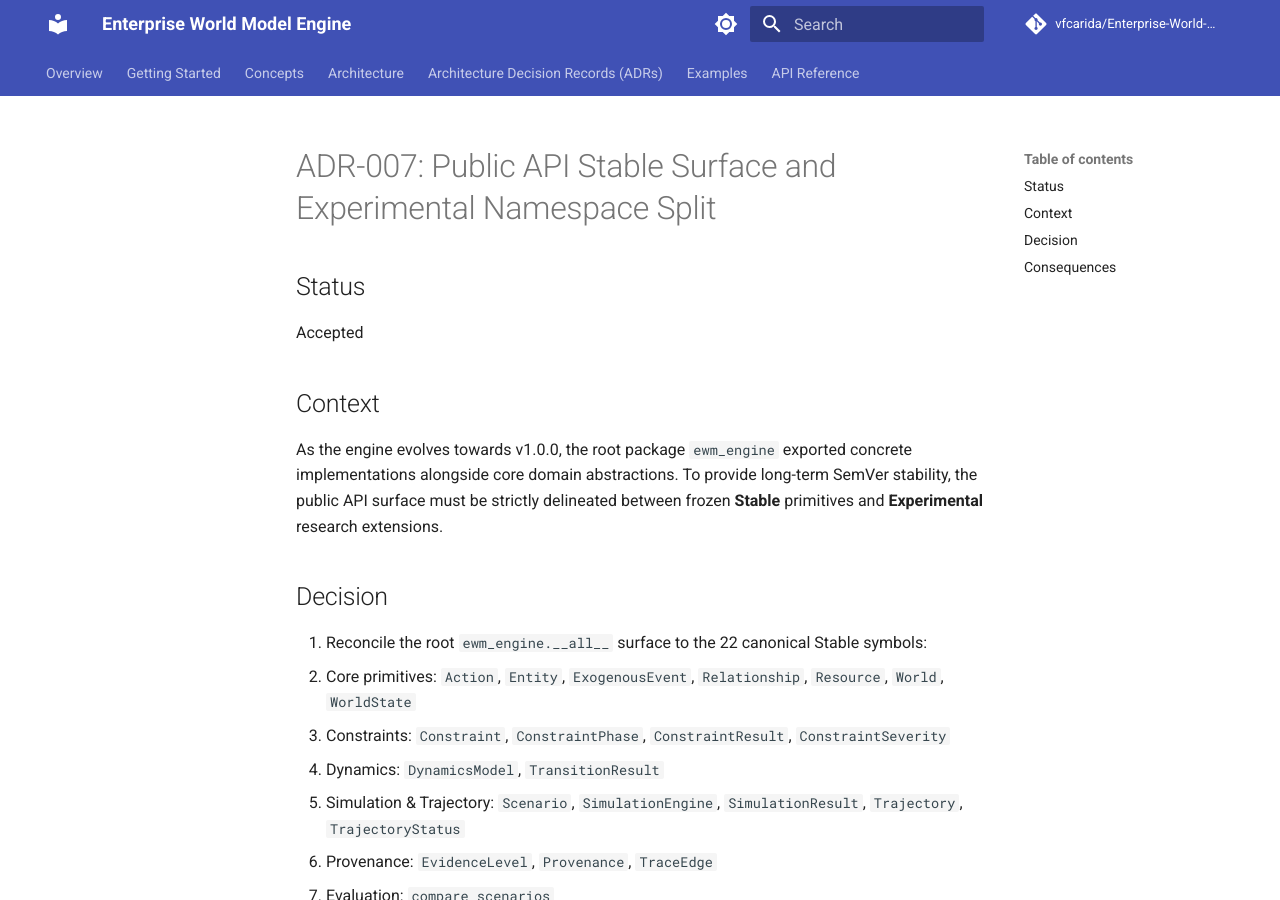
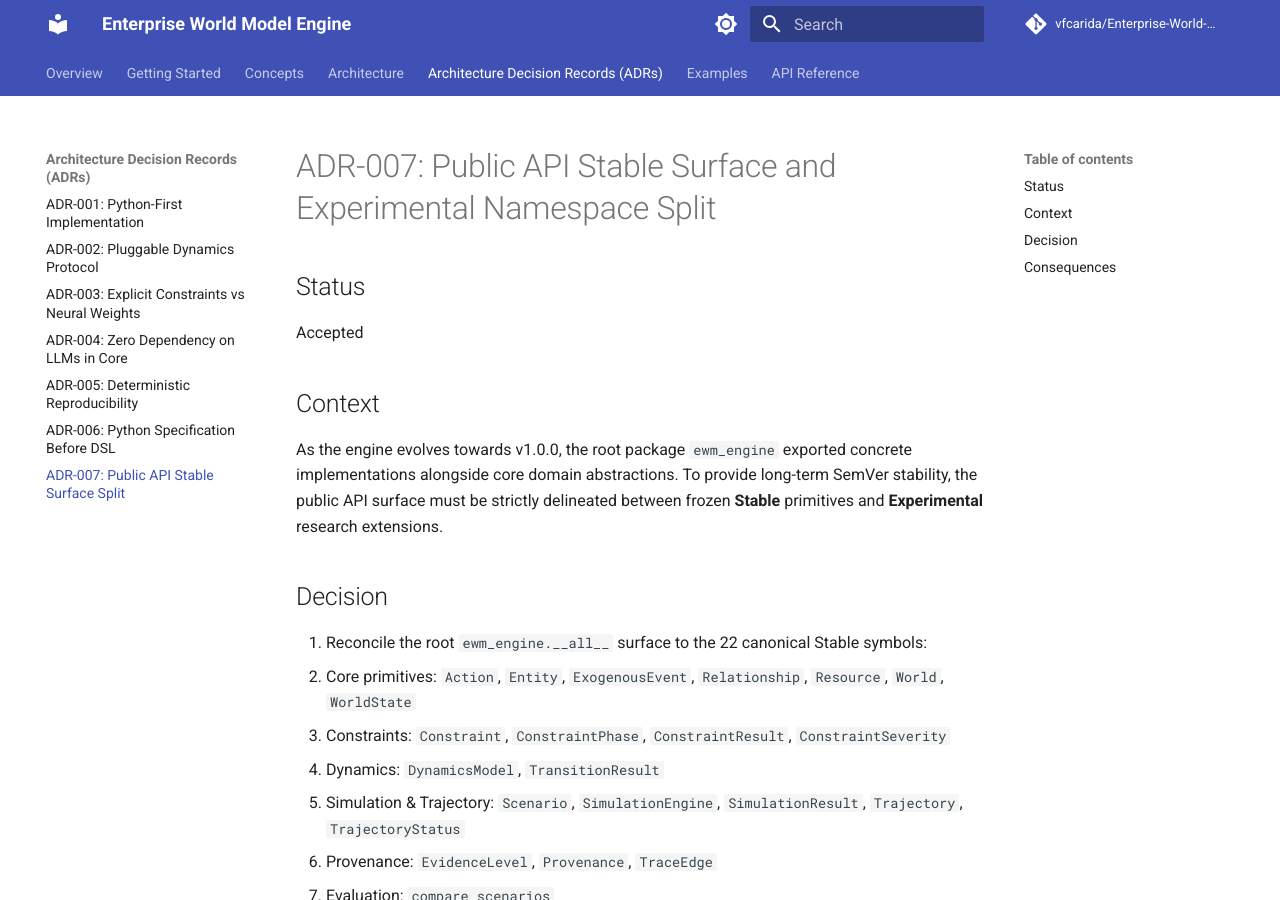
Before and after one commit to vfcarida/Enterprise-World-Model-Engine, an MkDocs documentation site: the page built from docs/adr/ADR-007-public-api-stable-surface.md, in a window 1280 px wide and 900 px high. Built offline with MkDocs 1.6.1 and Material for MkDocs 9.7.7, drawn with Linux system fonts in a browser that asks for light colours; comment, search, counter and statistics services are not loaded.

Commit message:
docs: index ADR-007 and v1 specification contract in navigation

```diff
--- a/mkdocs.yml
+++ b/mkdocs.yml
@@ -58,6 +58,7 @@
       - State Management & Formalism: architecture/state-management.md
       - Simulation Lifecycle: architecture/simulation-lifecycle.md
       - Architecture Proposal: architecture/proposal.md
+      - "v1 Specification Contract": specs/spec-driven-development.md
   - Architecture Decision Records (ADRs):
       - "ADR-001: Python-First Implementation": adr/ADR-001-python-first.md
       - "ADR-002: Pluggable Dynamics Protocol": adr/ADR-002-pluggable-dynamics.md
@@ -65,6 +66,7 @@
       - "ADR-004: Zero Dependency on LLMs in Core": adr/ADR-004-no-llm-dependency.md
       - "ADR-005: Deterministic Reproducibility": adr/ADR-005-deterministic-reproducibility.md
       - "ADR-006: Python Specification Before DSL": adr/ADR-006-python-first-world-specification.md
+      - "ADR-007: Public API Stable Surface Split": adr/ADR-007-public-api-stable-surface.md
   - Examples:
       - Minimal Supply World: examples/minimal-world.md
       - "Flagship: CivicFlow Disaster Response": examples/civicflow.md
```
